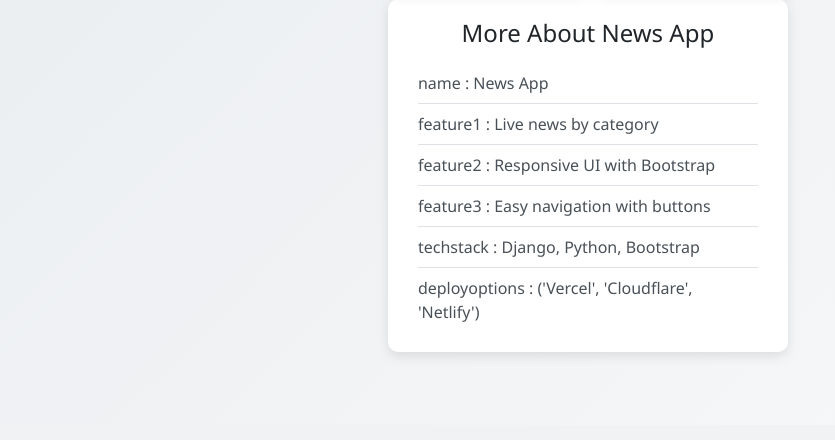
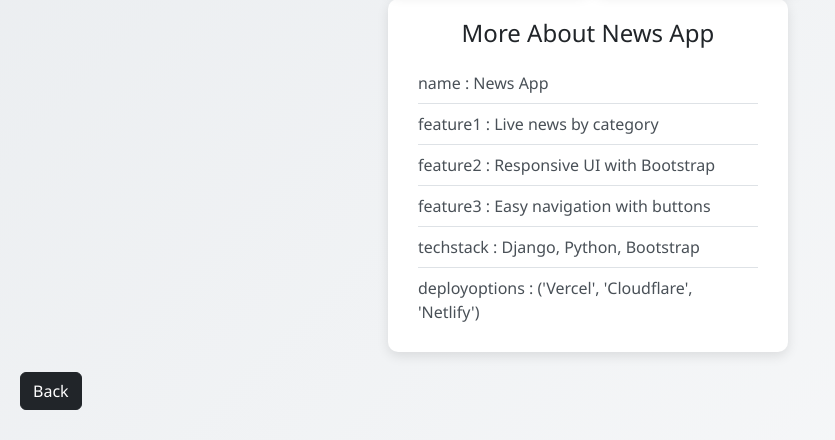
Before and after one commit to Vishallokhande8788/eskuoinn, a Django app: page /sports/ in a window 1280 px wide. Shown: the part 375-815 px from the top of the page, without its empty margins (0-835 px from the left). Before the commit the page ends 730 px from the top, so only its background shows below. Run offline with Django 5.2, Linux system fonts and the light colour scheme.

Commit message:
add button , go back logic etc

```diff
--- a/NewsProject/news/templates/newsapp/politics.html
+++ b/NewsProject/news/templates/newsapp/politics.html
@@ -32,5 +32,8 @@
         </ul>
       </div>
     </div>
+    <div style="margin-top: 20px; width: 100%">
+      <a href="/" class="btn btn-dark">Back</a>
+    </div>
   </body>
 </html>
--- a/NewsProject/news/templates/newsapp/sports.html
+++ b/NewsProject/news/templates/newsapp/sports.html
@@ -34,5 +34,8 @@
         </ul>
       </div>
     </div>
+    <div style="margin-top: 20px; width: 100%">
+      <a href="/" class="btn btn-dark">Back</a>
+    </div>
   </body>
 </html>
--- a/NewsProject/news/templates/newsapp/technology.html
+++ b/NewsProject/news/templates/newsapp/technology.html
@@ -32,5 +32,8 @@
         </ul>
       </div>
     </div>
+    <div style="margin-top: 20px; width: 100%">
+      <a href="/" class="btn btn-dark">Back</a>
+    </div>
   </body>
 </html>
--- a/NewsProject/news/templates/newsapp/weather.html
+++ b/NewsProject/news/templates/newsapp/weather.html
@@ -32,5 +32,8 @@
         </ul>
       </div>
     </div>
+    <div style="margin-top: 20px; width: 100%">
+      <a href="/" class="btn btn-dark">Back</a>
+    </div>
   </body>
 </html>
```
Also changed, not shown: NewsProject/news/db.sqlite3, NewsProject/news/static/css/home.css (line endings or trailing spaces).
